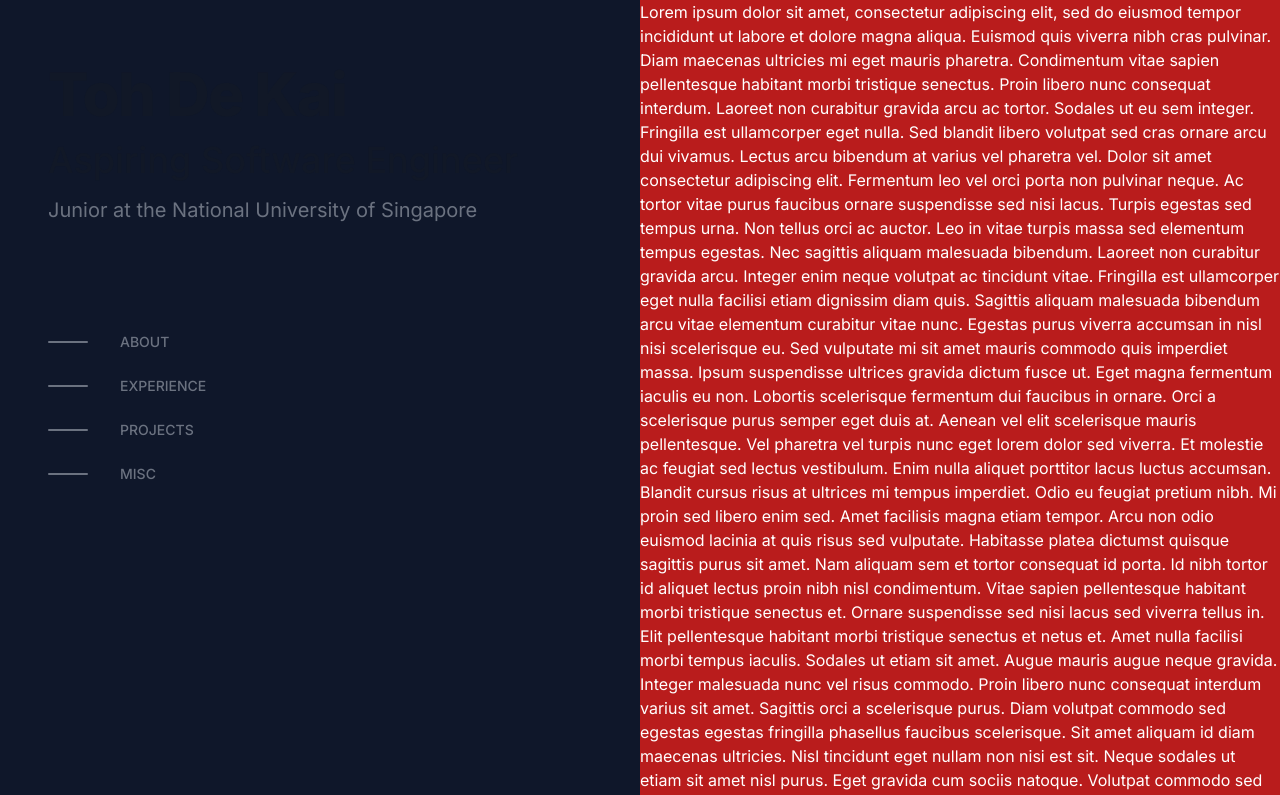
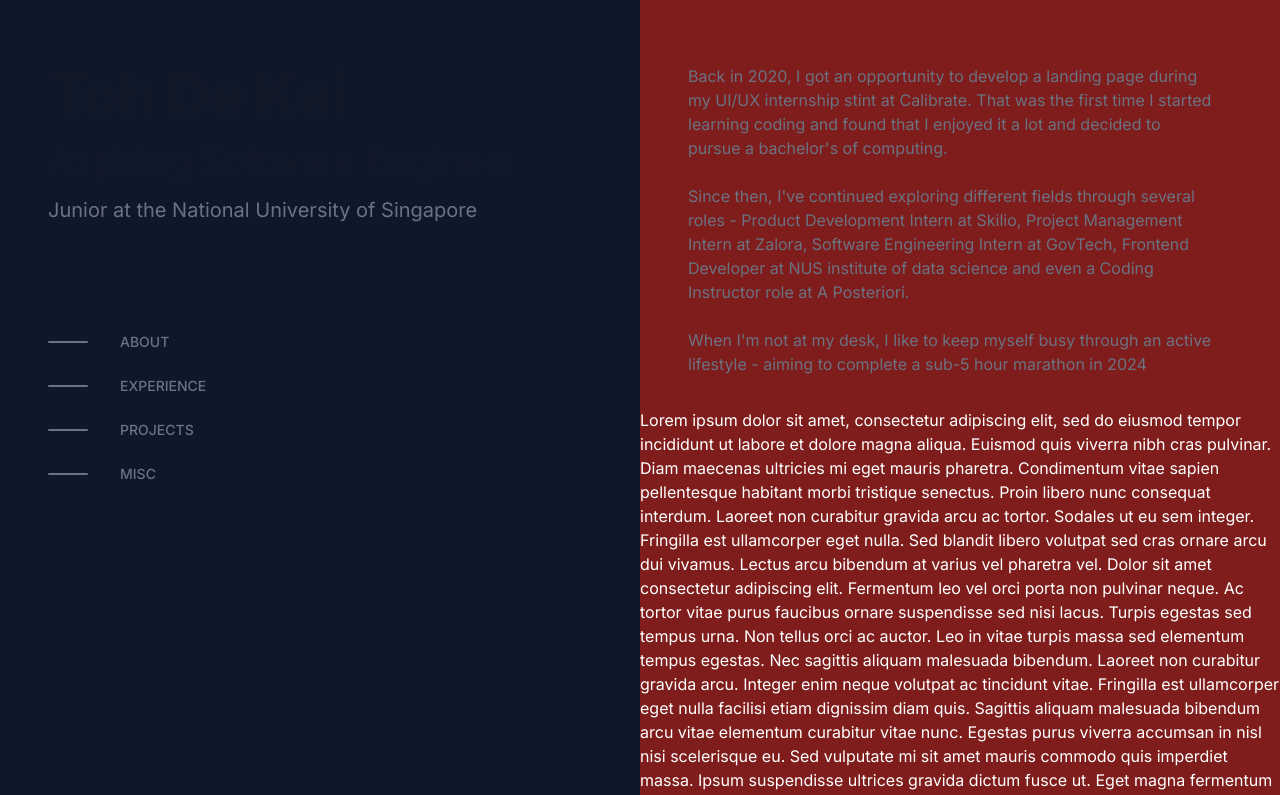
Before and after one commit to TohDeKai/portfolio, a Next.js app in the folder app/: page / in a window 1280 px wide. Shown: the top 795 px of the page. Built offline with nearby package versions, Linux system fonts and the light colour scheme.

Commit message:
FEAT: add about section

```diff
--- /dev/null
+++ b/app/src/app/components/about.tsx
@@ -0,0 +1,19 @@
+export default function About() {
+    return (
+      <section>
+        <div className="pt-8 px-4 max-w-screen-xl text-center lg:pt-16 lg:px-12 2xl:mr-54 flex flex-col lg:flex-row items-start lg:items-center">
+          <div className=" w-full lg:w-auto pr-0 lg:pr-4">
+ <p className="mb-8 text-left font-normal text-gray-500 dark:text-gray-400">
+ Back in 2020, I got an opportunity to develop a landing page during my UI/UX internship stint at Calibrate. That was the first time I started learning coding and found that I enjoyed it a lot and decided to pursue a bachelor's of computing.
+<br></br>
+<br></br>
+Since then, I've continued exploring different fields through several roles - Product Development Intern at Skilio, Project Management Intern at Zalora, Software Engineering Intern at GovTech, Frontend Developer at NUS institute of data science and even a Coding Instructor role at A Posteriori.
+<br></br>
+<br></br>
+When I'm not at my desk, I like to keep myself busy through an active lifestyle - aiming to complete a sub-5 hour marathon in 2024
+ </p>
+          </div>
+        </div>
+      </section>
+    );
+  }
--- a/app/src/app/page.tsx
+++ b/app/src/app/page.tsx
@@ -1,5 +1,6 @@
 import Self from "./components/self";
 import Nav from "./components/nav";
+import About from "./components/about";
 
 const menuItems = [
   { title: "About", link: "#" },
@@ -15,7 +16,8 @@ export default function Home() {
         <Self />
         <Nav menuItems={menuItems} />
       </div>
-      <div className="relative h-full w-1/2 top-0 left-1/2  bg-red-700">
+      <div className="relative h-full w-1/2 top-0 left-1/2  bg-red-900">
+      <About/>
         <h1 className="text-white">
           Lorem ipsum dolor sit amet, consectetur adipiscing elit, sed do
           eiusmod tempor incididunt ut labore et dolore magna aliqua. Euismod
```
